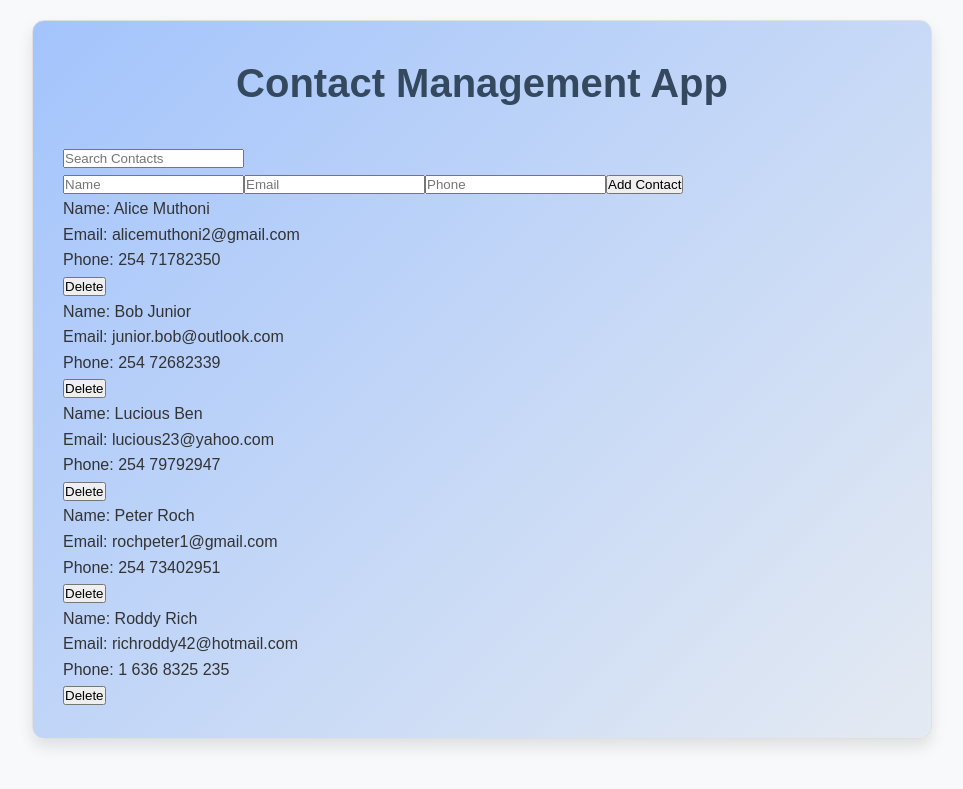
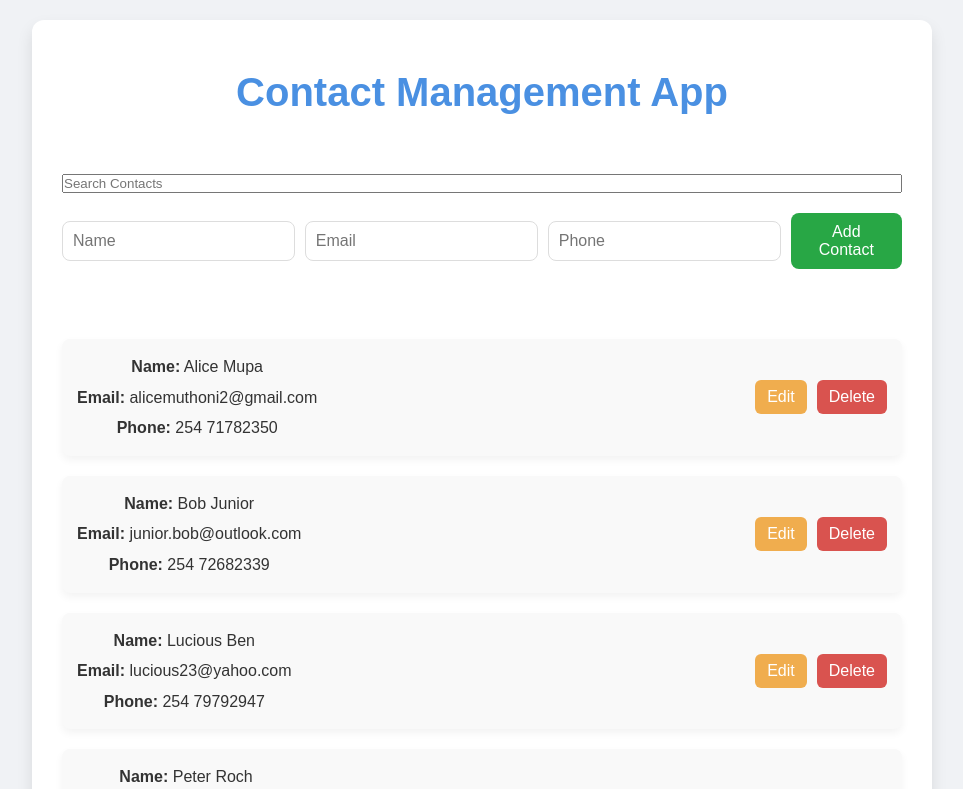
Before and after one commit to aakhuya/Contact-app, a React (Create React App) app: page / in a window 1280 px wide. Shown: the top 789 px of the page, without its empty margins (158-1121 px from the left). Built offline with nearby package versions, Linux system fonts and the light colour scheme; data requests are answered from the project's data file.

Commit message:
ContactForm update

```diff
--- a/db.json
+++ b/db.json
@@ -1,10 +1,10 @@
 {
   "contacts": [
     {
-      "id": "1",
-      "name": "Alice Muthoni",
+      "name": "Alice Mupa",
       "email": "alicemuthoni2@gmail.com",
-      "phone": "254 71782350"
+      "phone": "254 71782350",
+      "id": "1"
     },
     {
       "id": "2",
--- a/src/App.css
+++ b/src/App.css
@@ -1,212 +1,164 @@
+/* General Reset */
 * {
   margin: 0;
   padding: 0;
   box-sizing: border-box;
 }
 
+/* Body Styling */
 body {
   font-family: 'Arial', sans-serif;
-  background-color: #f8f9fa;
+  background-color: #f0f2f5;
   color: #333;
   line-height: 1.6;
   padding: 20px;
 }
 
+/* Main Container */
 .contact-app {
   max-width: 900px;
   margin: 0 auto;
   background-color: #ffffff;
-  padding: 30px;
+  padding: 40px 30px;
   border-radius: 12px;
-  box-shadow: 0 8px 15px rgba(0, 0, 0, 0.1);
-  background: linear-gradient(135deg, #a3c4fc, #e4eaf2);
-  border: 1px solid #e0e0e0;
+  box-shadow: 0 8px 16px rgba(0, 0, 0, 0.1);
+  text-align: center;
+  display: flex;
+  flex-direction: column;
+  gap: 20px;
 }
 
 h1 {
-  text-align: center;
   font-size: 2.5rem;
+  color: #4a90e2;
   margin-bottom: 30px;
-  color: #34495e;
-  font-weight: 600;
 }
 
+/* Search Bar */
 .search-bar {
   display: flex;
   justify-content: center;
-  margin-bottom: 25px;
+  align-items: center;
+  gap: 10px;
+  margin-bottom: 30px;
 }
 
 .search-bar input {
-  width: 70%;
-  padding: 8px;
-  font-size: 1rem;
+  width: 250px;
+  padding: 12px;
+  font-size: 1.1rem;
   border-radius: 8px;
-  border: 2px solid #b0c4de;
+  border: 1px solid #ddd;
   outline: none;
-  transition: border 0.3s ease;
-}
-
-.search-bar input:focus {
-  border-color: #4682b4;
 }
 
 .search-bar button {
-  padding: 8px 14px;
-  background-color: #5fa8d3;
+  padding: 10px 15px;
+  background-color: #4a90e2;
   color: white;
-  font-size: 0.9rem;
+  font-size: 1.1rem;
   border: none;
-  border-radius: 5px;
+  border-radius: 8px;
   cursor: pointer;
-  margin-left: 10px;
   transition: background-color 0.3s ease;
 }
 
 .search-bar button:hover {
-  background-color: #4682b4;
+  background-color: #357ab7;
 }
 
+/* Contact Form (Compact Version) - Same Size as Search Bar */
 .contact-form {
   display: flex;
-  flex-direction: column;
-  gap: 15px;
-  margin-bottom: 30px;
+  justify-content: center;
+  align-items: center;
+  gap: 10px;
+  margin-bottom: 20px;
+  padding: 0;
 }
 
 .contact-form input {
+  width: 250px; /* Same width as search bar */
   padding: 10px;
   font-size: 1rem;
-  border: 2px solid #ddd;
-  border-radius: 5px;
-  transition: border 0.3s ease;
-}
-
-.contact-form input:focus {
-  border-color: #3498db;
+  border: 1px solid #ddd;
+  border-radius: 8px;
+  outline: none;
 }
 
 .contact-form button {
-  padding: 8px 12px;
-  font-size: 0.9rem;
+  padding: 10px 15px;
   background-color: #28a745;
   color: white;
+  font-size: 1rem;
   border: none;
-  border-radius: 5px;
+  border-radius: 8px;
   cursor: pointer;
-  transition: background-color 0.3s ease, transform 0.3s ease;
-}
-
-.contact-form button:hover {
-  background-color: #218838;
-  transform: scale(1.05);
-}
-
-.contact-list {
-  list-style: none;
-  padding: 0;
-  margin-top: 20px;
-}
-
-.contact-list li {
-  background-color: #ffffff;
-  padding: 12px;
-  margin-bottom: 15px;
-  border-radius: 8px;
-  display: flex;
-  justify-content: space-between;
-  align-items: center;
-  box-shadow: 0 2px 5px rgba(0, 0, 0, 0.1);
-  transition: background-color 0.3s ease, box-shadow 0.3s ease;
-  border-left: 4px solid #5fa8d3;
-}
-
-.contact-list li:hover {
-  background-color: #f1f1f1;
-  box-shadow: 0 4px 10px rgba(0, 0, 0, 0.1);
-}
-
-.contact-list .contact-info {
-  flex-grow: 1;
-}
-
-.contact-list .contact-info p {
-  margin: 5px 0;
-  font-size: 1rem;
-  color: #555;
-}
-
-.contact-list button {
-  padding: 6px 12px;
-  background-color: #dc3545;
-  color: white;
-  border: none;
-  border-radius: 5px;
-  cursor: pointer;
-  font-size: 0.9rem;
   transition: background-color 0.3s ease;
-}
-
-.contact-list button:hover {
-  background-color: #c82333;
-}
-
-.search-bar button {
-  background-color: #5fa8d3;
-}
-
-.search-bar button:hover {
-  background-color: #4682b4;
-}
-
-.contact-form button {
-  background-color: #28a745;
 }
 
 .contact-form button:hover {
   background-color: #218838;
 }
 
-.contact-list button {
-  background-color: #dc3545;
+/* Contact List */
+.contact-list {
+  display: flex;
+  flex-direction: column;
+  gap: 20px;
+  margin-top: 30px;
 }
 
-.contact-list button:hover {
-  background-color: #c82333;
+.contact-item {
+  background-color: #f9f9f9;
+  padding: 15px;
+  border-radius: 8px;
+  box-shadow: 0 4px 8px rgba(0, 0, 0, 0.05);
+  display: flex;
+  justify-content: space-between;
+  align-items: center;
+  transition: transform 0.3s ease, background-color 0.3s ease;
 }
 
-@media (max-width: 768px) {
-  .contact-app {
-    padding: 20px;
+.contact-item:hover {
+  background-color: #f1f1f1;
+  transform: scale(1.02);
 }
 
-  h1 {
-    font-size: 2rem;
+.contact-info {
+  display: flex;
+  flex-direction: column;
+  gap: 5px;
 }
 
-  .search-bar input {
-    width: 60%;
+.contact-actions {
+  display: flex;
+  gap: 10px;
 }
 
-  .search-bar button {
+.contact-actions button {
   padding: 8px 12px;
+  font-size: 1rem;
+  border: none;
+  border-radius: 6px;
+  cursor: pointer;
+  transition: background-color 0.3s ease;
 }
 
-  .contact-form input {
-    font-size: 0.9rem;
+.contact-actions .edit-button {
+  background-color: #f0ad4e;
+  color: white;
 }
 
-  .contact-form button {
-    padding: 8px 10px;
+.contact-actions .edit-button:hover {
+  background-color: #ec971f;
 }
 
-  .contact-list li {
-    flex-direction: column;
-    align-items: flex-start;
+.contact-actions .delete-button {
+  background-color: #d9534f;
+  color: white;
 }
 
-  .contact-list button {
-    margin-top: 10px;
-    padding: 8px 14px;
+.contact-actions .delete-button:hover {
+  background-color: #c9302c;
 }
-}
--- a/src/App.js
+++ b/src/App.js
@@ -4,10 +4,10 @@ import ContactForm from './ContactForm';
 import SearchBar from './SearchBar';
 import './App.css';
 
-
 function App() {
   const [contacts, setContacts] = useState([]);
   const [searchTerm, setSearchTerm] = useState('');
+  const [editContact, setEditContact] = useState(null);
 
   useEffect(() => {
     fetchContacts();
@@ -23,7 +23,7 @@ function App() {
     const response = await fetch('http://localhost:5000/contacts', {
       method: 'POST',
       headers: { 'Content-Type': 'application/json' },
-      body: JSON.stringify(contact)
+      body: JSON.stringify(contact),
     });
     const newContact = await response.json();
     setContacts([...contacts, newContact]);
@@ -34,12 +34,32 @@ function App() {
     setContacts(contacts.filter(contact => contact.id !== id));
   };
 
+  const updateContact = async (id, updatedContact) => {
+    const response = await fetch(`http://localhost:5000/contacts/${id}`, {
+      method: 'PUT',
+      headers: { 'Content-Type': 'application/json' },
+      body: JSON.stringify(updatedContact),
+    });
+    const updated = await response.json();
+    setContacts(contacts.map(contact => (contact.id === id ? updated : contact)));
+    setEditContact(null);
+  };
+
   return (
     <div className="contact-app">
       <h1>Contact Management App</h1>
       <SearchBar setSearchTerm={setSearchTerm} />
-      <ContactForm addContact={addContact} />
-      <ContactList contacts={contacts} searchTerm={searchTerm} deleteContact={deleteContact} />
+      <ContactForm
+        addContact={addContact}
+        editContact={editContact}
+        updateContact={updateContact}
+      />
+      <ContactList
+        contacts={contacts}
+        searchTerm={searchTerm}
+        deleteContact={deleteContact}
+        setEditContact={setEditContact}
+      />
     </div>
   );
 }
--- a/src/ContactForm.js
+++ b/src/ContactForm.js
@@ -1,25 +1,62 @@
-import React, { useState } from 'react';
+import React, { useState, useEffect } from 'react';
 
-function ContactForm({ addContact }) {
+function ContactForm({ addContact, editContact, updateContact }) {
   const [name, setName] = useState('');
   const [email, setEmail] = useState('');
   const [phone, setPhone] = useState('');
 
+  useEffect(() => {
+    if (editContact) {
+      setName(editContact.name);
+      setEmail(editContact.email);
+      setPhone(editContact.phone);
+    } else {
+      setName('');
+      setEmail('');
+      setPhone('');
+    }
+  }, [editContact]);
+
   const handleSubmit = (e) => {
     e.preventDefault();
-    const newContact = { name, email, phone };
-    addContact(newContact);
+    const contact = { name, email, phone };
+
+    if (editContact) {
+      updateContact(editContact.id, contact);
+    } else {
+      addContact(contact);
+    }
+
+    // Reset form fields after submit
     setName('');
     setEmail('');
     setPhone('');
   };
 
   return (
-    <form onSubmit={handleSubmit}>
-      <input type="text" placeholder="Name" value={name} onChange={(e) => setName(e.target.value)} required />
-      <input type="email" placeholder="Email" value={email} onChange={(e) => setEmail(e.target.value)} required />
-      <input type="tel" placeholder="Phone" value={phone} onChange={(e) => setPhone(e.target.value)} required />
-      <button type="submit">Add Contact</button>
+    <form onSubmit={handleSubmit} className="contact-form">
+      <input
+        type="text"
+        placeholder="Name"
+        value={name}
+        onChange={(e) => setName(e.target.value)}
+        required
+      />
+      <input
+        type="email"
+        placeholder="Email"
+        value={email}
+        onChange={(e) => setEmail(e.target.value)}
+        required
+      />
+      <input
+        type="text"
+        placeholder="Phone"
+        value={phone}
+        onChange={(e) => setPhone(e.target.value)}
+        required
+      />
+      <button type="submit">{editContact ? 'Update Contact' : 'Add Contact'}</button>
     </form>
   );
 }
--- a/src/ContactList.js
+++ b/src/ContactList.js
@@ -1,15 +1,26 @@
 import React from 'react';
-import ContactCard from './ContactCard';
 
-function ContactList({ contacts, searchTerm, deleteContact }) {
+function ContactList({ contacts, searchTerm, deleteContact, setEditContact }) {
   const filteredContacts = contacts.filter(contact =>
-    contact.name.toLowerCase().includes(searchTerm.toLowerCase())
+    contact.name.toLowerCase().includes(searchTerm.toLowerCase()) ||
+    contact.email.toLowerCase().includes(searchTerm.toLowerCase()) ||
+    contact.phone.includes(searchTerm)
   );
 
   return (
-    <div>
+    <div className="contact-list">
       {filteredContacts.map(contact => (
-        <ContactCard key={contact.id} contact={contact} deleteContact={deleteContact} />
+        <div key={contact.id} className="contact-item">
+          <div className="contact-info">
+            <p><strong>Name:</strong> {contact.name}</p>
+            <p><strong>Email:</strong> {contact.email}</p>
+            <p><strong>Phone:</strong> {contact.phone}</p>
+          </div>
+          <div className="contact-actions">
+            <button onClick={() => setEditContact(contact)} className="edit-button">Edit</button>
+            <button onClick={() => deleteContact(contact.id)} className="delete-button">Delete</button>
+          </div>
+        </div>
       ))}
     </div>
   );
```
Lines whose indentation alone changed are shown as unchanged.
